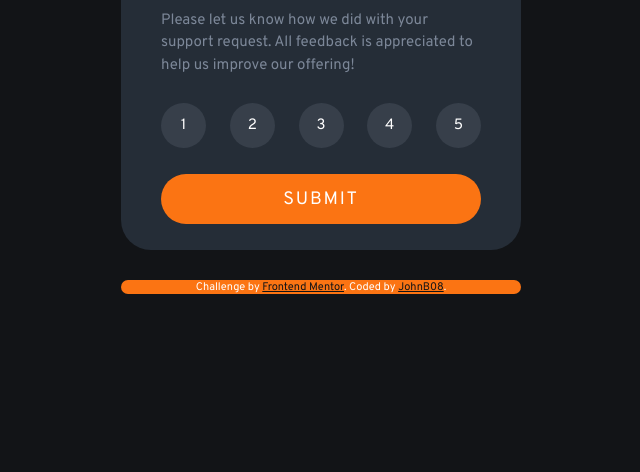
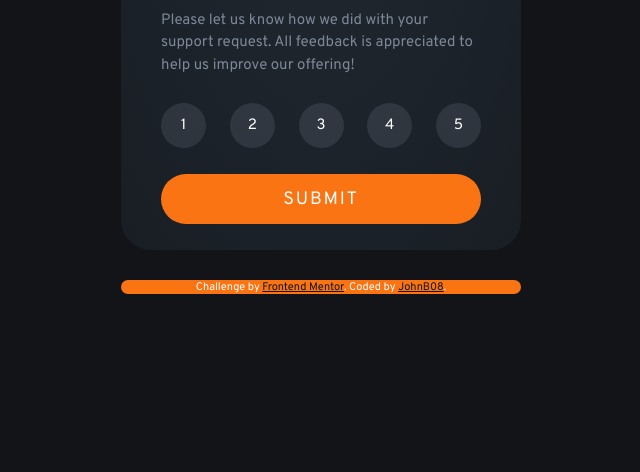
Before and after one commit to JohnB08/interactive-rating-component-main, a plain HTML site: page index.html in a window 1280 px wide. Shown: the part 328-800 px from the top of the page, without its empty margins (319-959 px from the left). Drawn offline with Linux system fonts and the light colour scheme.

Commit message:
background color issues

```diff
--- a/style.css
+++ b/style.css
@@ -22,7 +22,11 @@ body {
   padding: 0 10%;
   border-radius: 2em;
   color: white;
-  background: hsl(213, 19%, 18%);
+  background: radial-gradient(
+    ellipse at top,
+    hsl(213, 19%, 16%),
+    hsl(213, 19%, 12%)
+  );
 }
 /* only displays on submit */
 #thank-you {
```
